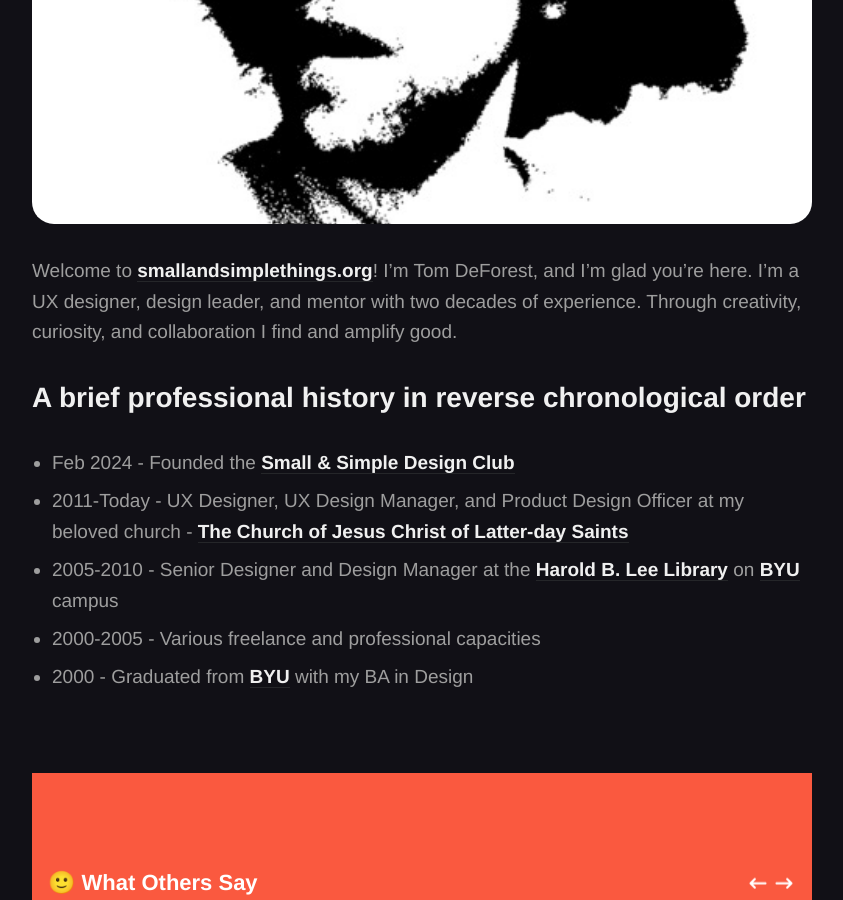
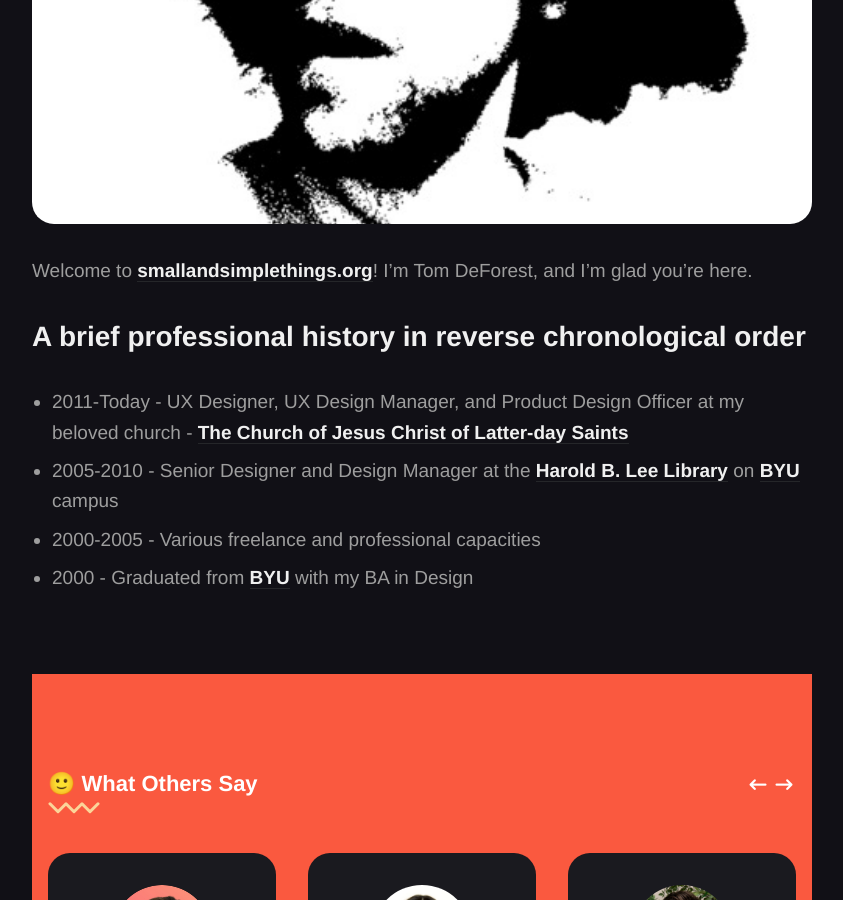
Before and after one commit to tomdeforest/tomdeforest.github.io, a Jekyll site: the page built from _pages/about.md, in a window 1280 px wide and 900 px high, scrolled down 594 px. Shown: the whole window, without its empty margins (218-1061 px from the left). Built offline with Jekyll 4.4.1, drawn with Linux system fonts in a browser that asks for light colours; some web fonts are replaced.

Commit message:
minor edits

```diff
--- a/_pages/about.md
+++ b/_pages/about.md
@@ -5,11 +5,10 @@ permalink: /about/
 image: '/images/froever.jpeg'
 ---
 
-Welcome to [smallandsimplethings.org](https://www.smallandsimplethings.org)! I'm Tom DeForest, and I'm glad you're here. I'm a UX designer, design leader, and mentor with two decades of experience. Through creativity, curiosity, and collaboration I find and amplify good.
+Welcome to [smallandsimplethings.org](https://www.smallandsimplethings.org)! I'm Tom DeForest, and I'm glad you're here.
 
 ## A brief professional history in reverse chronological order
 
-- Feb 2024 - Founded the [Small & Simple Design Club]({{site.baseurl}}/blog/design-club)
 - 2011-Today - UX Designer, UX Design Manager, and Product Design Officer at my beloved church - [The Church of Jesus Christ of Latter-day Saints](https://www.churchofjesuschrist.org/?lang%253Deng)
 - 2005-2010 - Senior Designer and Design Manager at the [Harold B. Lee Library](https://lib.byu.edu/) on [BYU](https://www.byu.edu/) campus
 - 2000-2005 - Various freelance and professional capacities
```
